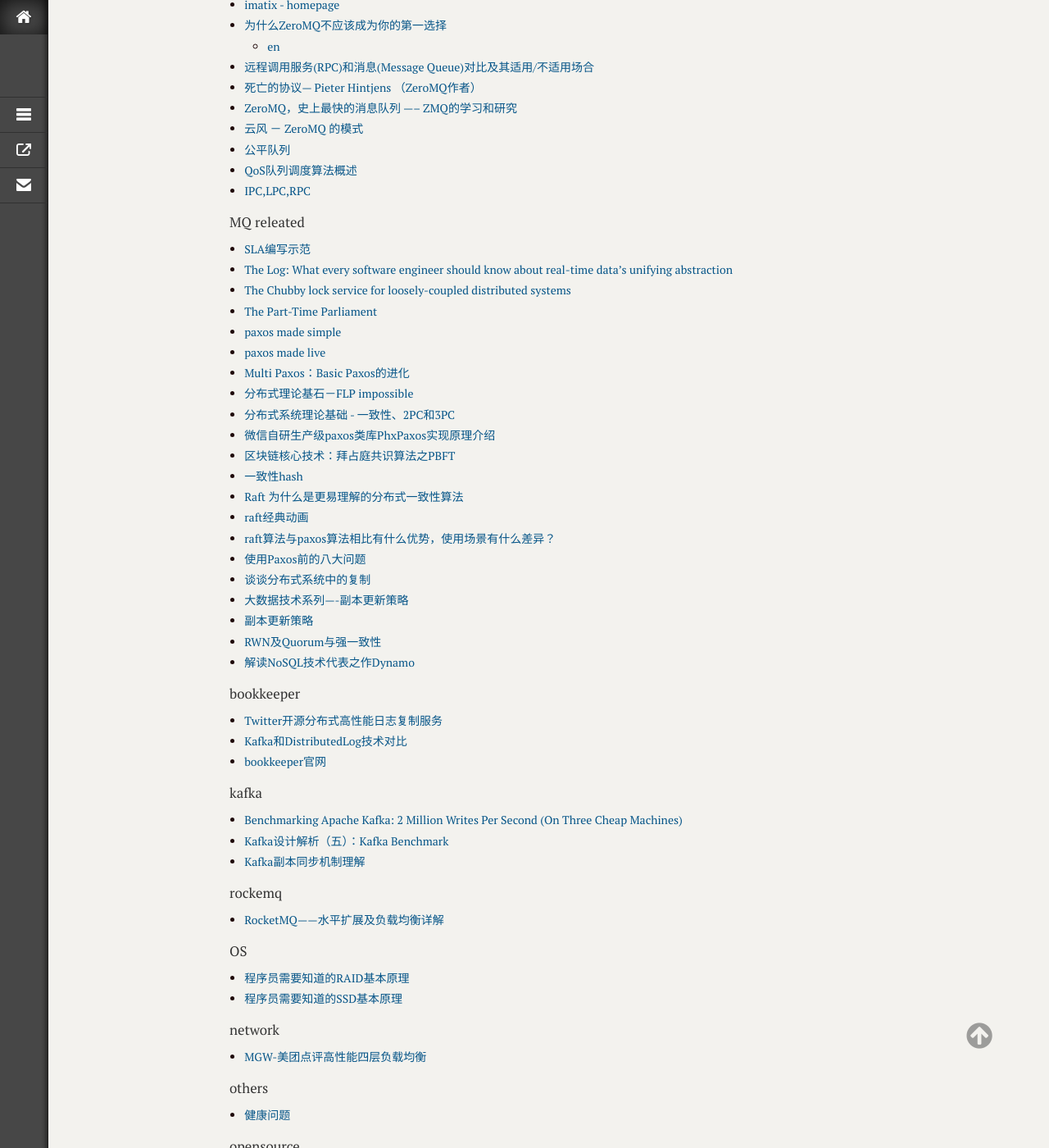
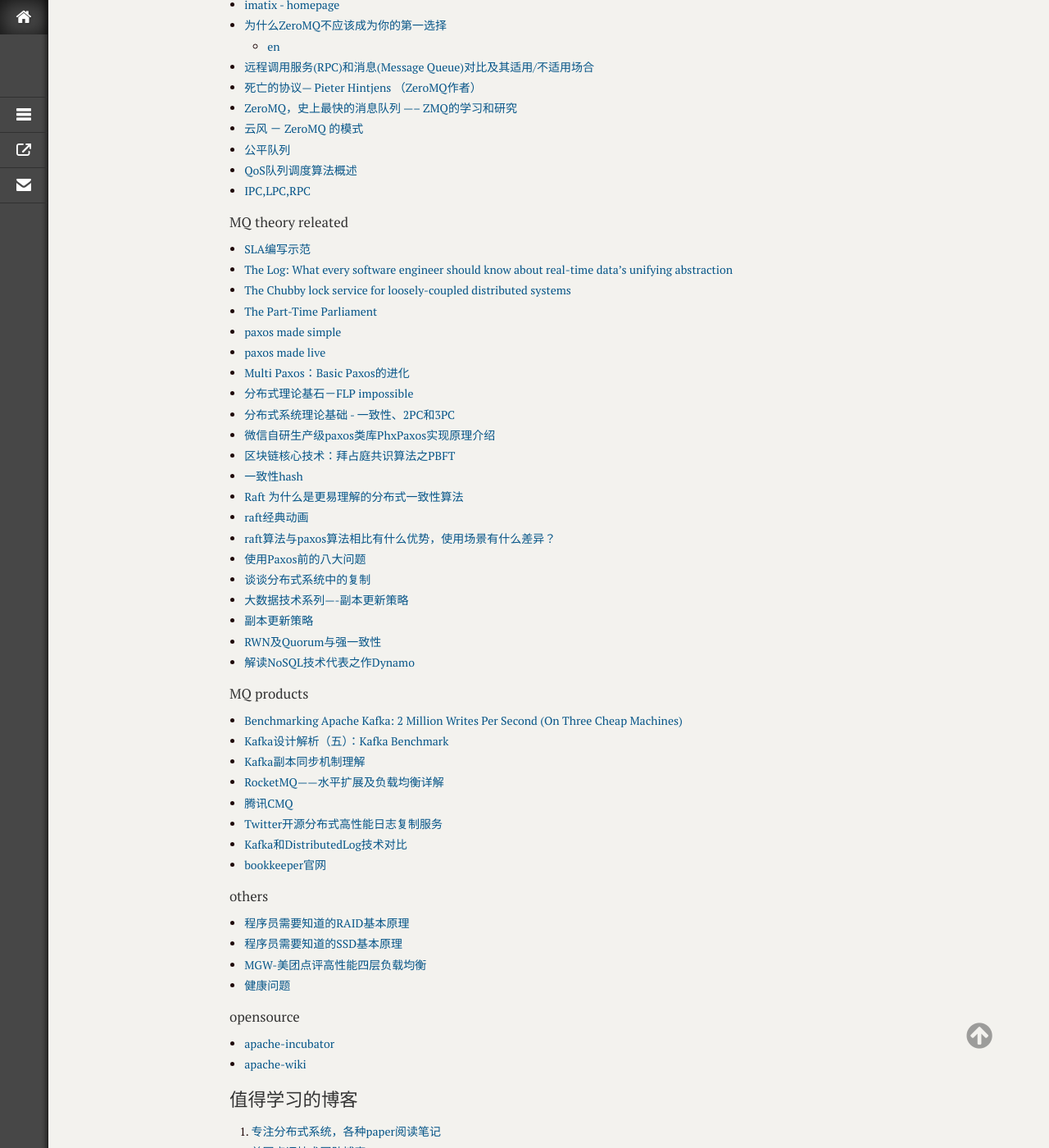
Before and after one commit to xmtsui/blog, a Jekyll site: the page built from _posts/2017/2017-03-14-readqueue-01.md, in a window 1280 px wide and 1400 px high, scrolled down 499 px. Shown: the whole window at 82% size. Built offline with Jekyll 4.4.1, drawn with Linux system fonts in a browser that asks for light colours; comment, search, counter and statistics services are not loaded.

Commit message:
modify by quickcommint

```diff
--- a/_posts/2017/2017-03-14-readqueue-01.md
+++ b/_posts/2017/2017-03-14-readqueue-01.md
@@ -29,7 +29,7 @@
 * [QoS队列调度算法概述](http://www.h3c.com.cn/MiniSite/Technology_Circle/Net_Reptile/The_Four/Home/Catalog/201104/713017_97665_0.htm)
 * [IPC,LPC,RPC](http://www.cnblogs.com/gsk99/archive/2010/12/13/1904541.html)
 
-#### MQ releated
+#### MQ theory releated
 * [SLA编写示范](http://www.qiniu.com/sla-kodo)
 * [The Log: What every software engineer should know about real-time data's unifying abstraction](https://engineering.linkedin.com/distributed-systems/log-what-every-software-engineer-should-know-about-real-time-datas-unifying)
 * [The Chubby lock service for loosely-coupled distributed systems](http://static.usenix.org/events/osdi06/tech/full_papers/burrows/burrows_html/)
@@ -52,27 +52,20 @@
 * [RWN及Quorum与强一致性](https://segmentfault.com/a/1190000004499551)
 * [解读NoSQL技术代表之作Dynamo](http://www.infoq.com/cn/articles/nosql-dynamo)
 
-#### bookkeeper
+#### MQ products
+* [Benchmarking Apache Kafka: 2 Million Writes Per Second (On Three Cheap Machines)](https://engineering.linkedin.com/kafka/benchmarking-apache-kafka-2-million-writes-second-three-cheap-machines)
+* [Kafka设计解析（五）：Kafka Benchmark](http://www.infoq.com/cn/articles/kafka-analysis-part-5)
+* [Kafka副本同步机制理解](http://blog.csdn.net/lizhitao/article/details/51718185)
+* [RocketMQ——水平扩展及负载均衡详解](http://jaskey.github.io/blog/2016/12/19/rocketmq-rebalance/)
+* [腾讯CMQ](https://www.qcloud.com/community/article/164816001481011838)
 * [Twitter开源分布式高性能日志复制服务](http://www.infoq.com/cn/news/2016/05/Twitter-Github-DistributedLog)
 * [Kafka和DistributedLog技术对比](http://www.infoq.com/cn/articles/technology-comparison-of-kafka-and-distributedlog)
 * [bookkeeper官网](http://bookkeeper.apache.org/)
 
-#### kafka
-* [Benchmarking Apache Kafka: 2 Million Writes Per Second (On Three Cheap Machines)](https://engineering.linkedin.com/kafka/benchmarking-apache-kafka-2-million-writes-second-three-cheap-machines)
-* [Kafka设计解析（五）：Kafka Benchmark](http://www.infoq.com/cn/articles/kafka-analysis-part-5)
-* [Kafka副本同步机制理解](http://blog.csdn.net/lizhitao/article/details/51718185)
-
-#### rockemq
-* [RocketMQ——水平扩展及负载均衡详解](http://jaskey.github.io/blog/2016/12/19/rocketmq-rebalance/)
-
-#### OS
+#### others
 * [程序员需要知道的RAID基本原理](http://oserror.com/backend/raid-principle/)
 * [程序员需要知道的SSD基本原理](http://oserror.com/backend/ssd-principle/)
-
-#### network
 * [MGW-美团点评高性能四层负载均衡](http://tech.meituan.com/MGW.html)
-
-#### others
 * [健康问题](https://www.ncbi.nlm.nih.gov/pubmed/15798944)
 
 #### opensource
```
